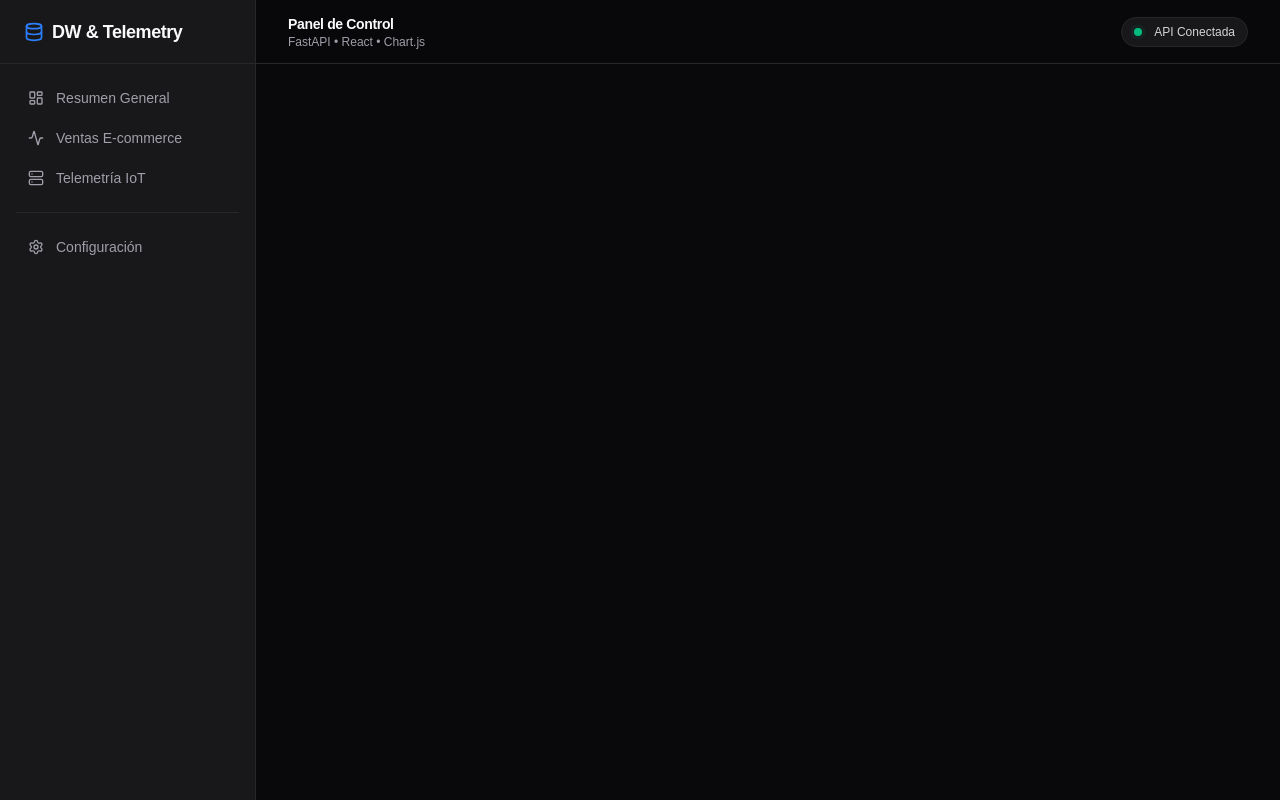
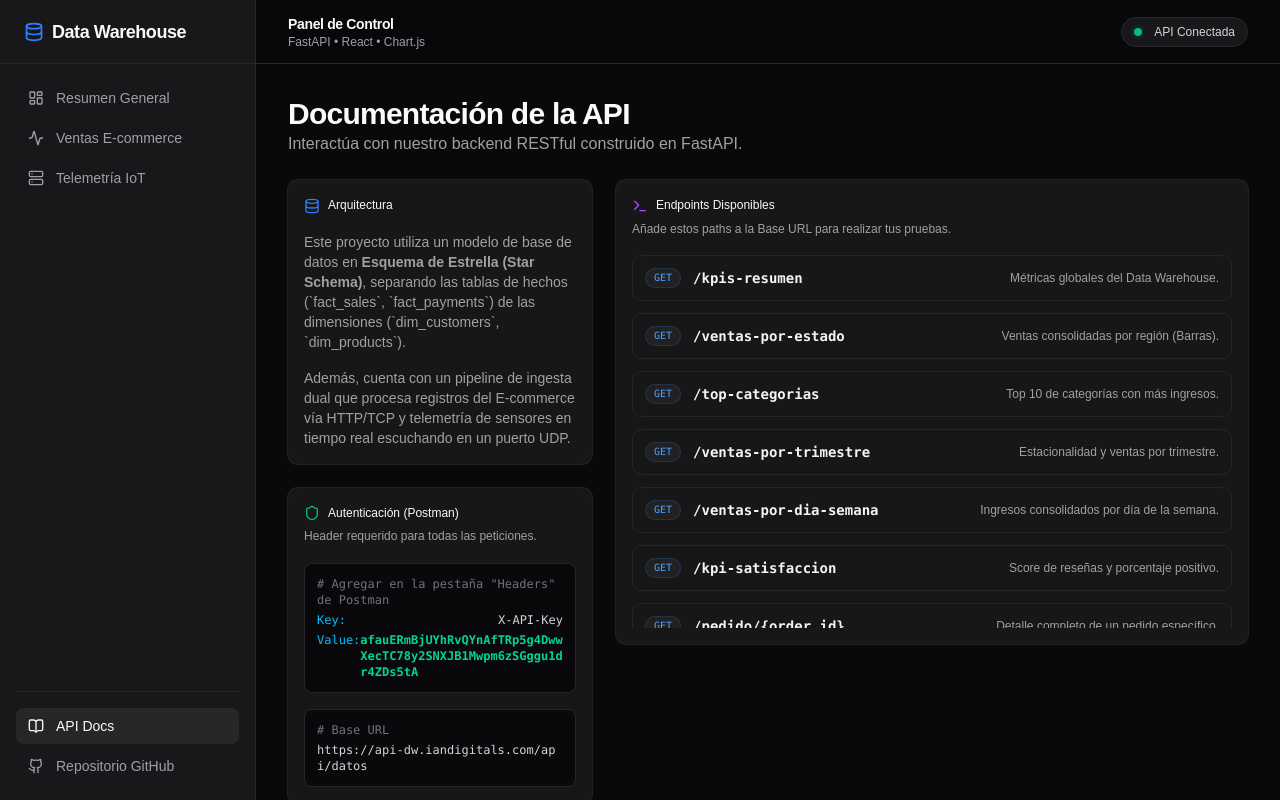
Before and after one commit to IanDiaz05/proyecto-redes, a React app in the folder frontend/: page /docs in a window 1280 px wide. Built offline with nearby package versions, Linux system fonts and the light colour scheme; no server answers; the HTML template or start-up script is replaced by a standard one.

Commit message:
Nueva seccion "Documentacion Desarrolladores" para que cualquiera pueda hacer peticiones a la API

```diff
--- a/frontend/src/App.jsx
+++ b/frontend/src/App.jsx
@@ -5,6 +5,7 @@ import DashboardLayout from "./layouts/DashboardLayout"
 import ResumenGeneral from "./pages/ResumenGeneral"
 import VentasEcommerce from "./pages/VentasEcommerce"
 import TelemetriaIot from "./pages/TelemetriaIot"
+import ApiDocs from "./pages/ApiDocs"
 
 function App() {
   return (
@@ -15,6 +16,7 @@ function App() {
           <Route path="/" element={<ResumenGeneral />} />
           <Route path="/ecommerce" element={<VentasEcommerce />} />
           <Route path="/iot" element={<TelemetriaIot />} />
+          <Route path="/docs" element={<ApiDocs />} />
         </Routes>
       </DashboardLayout>
     </Router>
--- a/frontend/src/layouts/DashboardLayout.jsx
+++ b/frontend/src/layouts/DashboardLayout.jsx
@@ -1,4 +1,4 @@
-import { Activity, Database, LayoutDashboard, Server, Settings, Menu, X } from "lucide-react";
+import { Activity, Database, LayoutDashboard, Server, BookOpen, Menu, X } from "lucide-react";
 import { useState } from "react";
 import { NavLink } from "react-router-dom";
 
@@ -18,14 +18,14 @@ export default function DashboardLayout({ children }) {
 
       {/* Sidebar */}
       <aside
-        className={`fixed inset-y-0 left-0 z-50 w-64 transform border-r border-zinc-200 dark:border-zinc-800 bg-white dark:bg-zinc-900 transition-transform duration-300 ease-in-out md:static md:translate-x-0 ${
+        className={`fixed inset-y-0 left-0 z-50 flex flex-col w-64 transform border-r border-zinc-200 dark:border-zinc-800 bg-white dark:bg-zinc-900 transition-transform duration-300 ease-in-out md:static md:translate-x-0 ${
           isSidebarOpen ? "translate-x-0" : "-translate-x-full"
         }`}
       >
         <div className="h-16 flex items-center justify-between px-6 border-b border-zinc-200 dark:border-zinc-800">
           <div className="flex items-center gap-2">
             <Database className="w-5 h-5 text-blue-500" />
-            <h1 className="text-lg font-bold tracking-tight">DW & Telemetry</h1>
+            <h1 className="text-lg font-bold tracking-tight">Data Warehouse</h1>
           </div>
           <button
             className="md:hidden text-zinc-500 hover:text-zinc-900 dark:hover:text-zinc-50"
@@ -36,13 +36,42 @@ export default function DashboardLayout({ children }) {
         </div>
 
         {/* Menú de Navegación con Rutas */}
-        <nav className="flex-1 p-4 space-y-1 overflow-y-auto">
-          <NavItem to="/" icon={<LayoutDashboard />} label="Resumen General" />
-          <NavItem to="/ecommerce" icon={<Activity />} label="Ventas E-commerce" />
-          <NavItem to="/iot" icon={<Server />} label="Telemetría IoT" />
+        <nav className="flex-1 p-4 flex flex-col overflow-y-auto">
 
-          <div className="pt-4 mt-4 border-t border-zinc-200 dark:border-zinc-800">
-            <NavItem to="/configuracion" icon={<Settings />} label="Configuración" />
+          {/* Grupo de enlaces superiores */}
+          <div className="space-y-1">
+            <NavItem to="/" icon={<LayoutDashboard />} label="Resumen General" />
+            <NavItem to="/ecommerce" icon={<Activity />} label="Ventas E-commerce" />
+            <NavItem to="/iot" icon={<Server />} label="Telemetría IoT" />
+          </div>
+
+          {/* Sección de Desarrolladores */}
+          <div className="mt-auto pt-4 border-t border-zinc-200 dark:border-zinc-800 space-y-1">
+            <NavItem to="/docs" icon={<BookOpen />} label="API Docs" />
+
+            <a
+              href="https://github.com/IanDiaz05/proyecto-redes"
+              target="_blank"
+              rel="noopener noreferrer"
+              className="flex items-center gap-3 px-3 py-2 rounded-md text-sm font-medium transition-colors text-zinc-600 dark:text-zinc-400 hover:bg-zinc-100 dark:hover:bg-zinc-800/50"
+            >
+              <span className="w-4 h-4 flex items-center justify-center">
+                <svg
+                  xmlns="http://www.w3.org/2000/svg"
+                  viewBox="0 0 24 24"
+                  fill="none"
+                  stroke="currentColor"
+                  strokeWidth="2"
+                  strokeLinecap="round"
+                  strokeLinejoin="round"
+                  className="w-4 h-4"
+                >
+                  <path d="M15 22v-4a4.8 4.8 0 0 0-1-3.5c3 0 6-2 6-5.5.08-1.25-.27-2.48-1-3.5.28-1.15.28-2.35 0-3.5 0 0-1 0-3 1.5-2.64-.5-5.36-.5-8 0C6 2 5 2 5 2c-.3 1.15-.3 2.35 0 3.5A5.403 5.403 0 0 0 4 9c0 3.5 3 5.5 6 5.5-.39.49-.68 1.05-.85 1.65-.17.6-.22 1.23-.15 1.85v4" />
+                  <path d="M9 18c-4.51 2-5-2-7-2" />
+                </svg>
+              </span>
+              Repositorio GitHub
+            </a>
           </div>
         </nav>
       </aside>
--- /dev/null
+++ b/frontend/src/pages/ApiDocs.jsx
@@ -0,0 +1,122 @@
+import { Card, CardContent, CardDescription, CardHeader, CardTitle } from "@/components/ui/card";
+import { Badge } from "@/components/ui/badge";
+import { Terminal, Shield, Database, Activity } from "lucide-react";
+
+export default function ApiDocs() {
+  const endpoints = [
+    { method: "GET", path: "/kpis-resumen", desc: "Métricas globales del Data Warehouse." },
+    { method: "GET", path: "/ventas-por-estado", desc: "Ventas consolidadas por región (Barras)." },
+    { method: "GET", path: "/top-categorias", desc: "Top 10 de categorías con más ingresos." },
+    { method: "GET", path: "/ventas-por-trimestre", desc: "Estacionalidad y ventas por trimestre." },
+    { method: "GET", path: "/ventas-por-dia-semana", desc: "Ingresos consolidados por día de la semana." },
+    { method: "GET", path: "/kpi-satisfaccion", desc: "Score de reseñas y porcentaje positivo." },
+    { method: "GET", path: "/pedido/{order_id}", desc: "Detalle completo de un pedido específico." },
+    { method: "GET", path: "/relacion-precio-flete", desc: "Comparación de precio vs flete por categoría." },
+    { method: "GET", path: "/heatmap-estado-mes", desc: "Densidad de ventas por estado a lo largo del tiempo." },
+    { method: "GET", path: "/resenas-negativas-por-categoria", desc: "Alertas de calidad y peores categorías." },
+    { method: "GET", path: "/rendimiento-vendedores", desc: "Score, ventas y total de pedidos por vendedor." },
+    { method: "GET", path: "/mapa-vendedores", desc: "Coordenadas geográficas y datos de vendedores." },
+    { method: "GET", path: "/pagos-por-estado", desc: "Métodos de pago preferidos por región." },
+    { method: "GET", path: "/ticket-promedio-mensual", desc: "Línea de tendencia del ticket promedio a lo largo de los meses." },
+    { method: "GET", path: "/precios-por-categoria", desc: "Rango de precios (Mínimo, Máximo, Promedio)." },
+    { method: "GET", path: "/top-clientes-por-gasto", desc: "Top 10 de clientes con mayor gasto (Whales)." },
+    { method: "GET", path: "/pedidos-sin-resena", desc: "Total y porcentaje de pedidos en punto ciego (sin reseña)." },
+    { method: "GET", path: "/comparativa-anual", desc: "Crecimiento de ingresos y pedidos año contra año." },
+    { method: "GET", path: "/telemetria-vivo", desc: "Últimos 20 registros del puerto UDP en tiempo real." },
+    { method: "GET", path: "/balance-protocolos", desc: "Carga de la red (TCP vs UDP)." },
+  ];
+
+  return (
+    <div className="space-y-6 animate-in fade-in duration-500">
+      <div>
+        <h1 className="text-3xl font-bold tracking-tight">Documentación de la API</h1>
+        <p className="text-muted-foreground">Interactúa con nuestro backend RESTful construido en FastAPI.</p>
+      </div>
+
+      <div className="grid gap-6 md:grid-cols-3">
+
+        {/* Columna Izquierda: Arquitectura y Autenticación */}
+        <div className="md:col-span-1 space-y-6 min-w-0">
+          <Card className="bg-card">
+            <CardHeader>
+              <CardTitle className="text-md flex items-center gap-2">
+                <Database className="w-4 h-4 text-blue-500" />
+                Arquitectura
+              </CardTitle>
+            </CardHeader>
+            <CardContent className="text-sm text-muted-foreground space-y-4">
+              <p>
+                Este proyecto utiliza un modelo de base de datos en <strong>Esquema de Estrella (Star Schema)</strong>, separando las tablas de hechos (`fact_sales`, `fact_payments`) de las dimensiones (`dim_customers`, `dim_products`).
+              </p>
+              <p>
+                Además, cuenta con un pipeline de ingesta dual que procesa registros del E-commerce vía HTTP/TCP y telemetría de sensores en tiempo real escuchando en un puerto UDP.
+              </p>
+            </CardContent>
+          </Card>
+
+          <Card className="bg-card border-emerald-900/30">
+            <CardHeader>
+              <CardTitle className="text-md flex items-center gap-2">
+                <Shield className="w-4 h-4 text-emerald-500" />
+                Autenticación (Postman)
+              </CardTitle>
+              <CardDescription>Header requerido para todas las peticiones.</CardDescription>
+            </CardHeader>
+            <CardContent className="space-y-4">
+              {/* AÑADIDO: w-full al contenedor */}
+              <div className="bg-zinc-950 p-3 rounded-md border border-zinc-800 font-mono text-xs overflow-x-auto w-full">
+                <div className="text-zinc-500 mb-1"># Agregar en la pestaña "Headers" de Postman</div>
+                <div className="flex justify-between">
+                  <span className="text-sky-400">Key:</span>
+                  <span className="text-zinc-300">X-API-Key</span>
+                </div>
+                {/* AÑADIDO: flex-col para móviles, break-all para el token largo */}
+                <div className="flex flex-col sm:flex-row sm:justify-between mt-1 gap-1 sm:gap-0">
+                  <span className="text-sky-400">Value:</span>
+                  <span className="text-emerald-400 font-bold break-all">afauERmBjUYhRvQYnAfTRp5g4DwwXecTC78y2SNXJB1Mwpm6zSGggu1dr4ZDs5tA</span>
+                </div>
+              </div>
+              <div className="bg-zinc-950 p-3 rounded-md border border-zinc-800 font-mono text-xs overflow-x-auto w-full mt-2">
+                 <div className="text-zinc-500 mb-1"># Base URL</div>
+                 {/* AÑADIDO: break-all para la URL */}
+                 <div className="text-zinc-300 break-all">https://api-dw.iandigitals.com/api/datos</div>
+              </div>
+            </CardContent>
+          </Card>
+        </div>
+
+        {/* Columna Derecha: Lista de Endpoints */}
+        <div className="md:col-span-2 min-w-0">
+          <Card className="bg-card flex flex-col h-[58vh]">
+            <CardHeader className="shrink-0">
+              <CardTitle className="text-md flex items-center gap-2">
+                <Terminal className="w-4 h-4 text-purple-500" />
+                Endpoints Disponibles
+              </CardTitle>
+              <CardDescription>Añade estos paths a la Base URL para realizar tus pruebas.</CardDescription>
+            </CardHeader>
+
+            <CardContent className="flex-1 overflow-y-auto pr-4 space-y-3 pb-6">
+              {endpoints.map((ep, idx) => (
+                <div key={idx} className="flex flex-col xl:flex-row xl:items-center justify-between p-3 rounded-lg bg-zinc-100 dark:bg-zinc-900/50 border border-zinc-200 dark:border-zinc-800 hover:bg-zinc-200 dark:hover:bg-zinc-800 transition-colors">
+                  <div className="flex items-center gap-3 mb-2 xl:mb-0">
+                    <Badge variant="outline" className="bg-blue-500/10 text-blue-600 dark:text-blue-400 border-blue-500/20 font-mono shrink-0">
+                      {ep.method}
+                    </Badge>
+                    <code className="text-sm font-mono text-zinc-900 dark:text-zinc-100 font-semibold break-all">
+                      {ep.path}
+                    </code>
+                  </div>
+                  <span className="text-xs text-muted-foreground xl:max-w-[50%] xl:text-right">
+                    {ep.desc}
+                  </span>
+                </div>
+              ))}
+            </CardContent>
+          </Card>
+        </div>
+
+      </div>
+    </div>
+  );
+}
```
